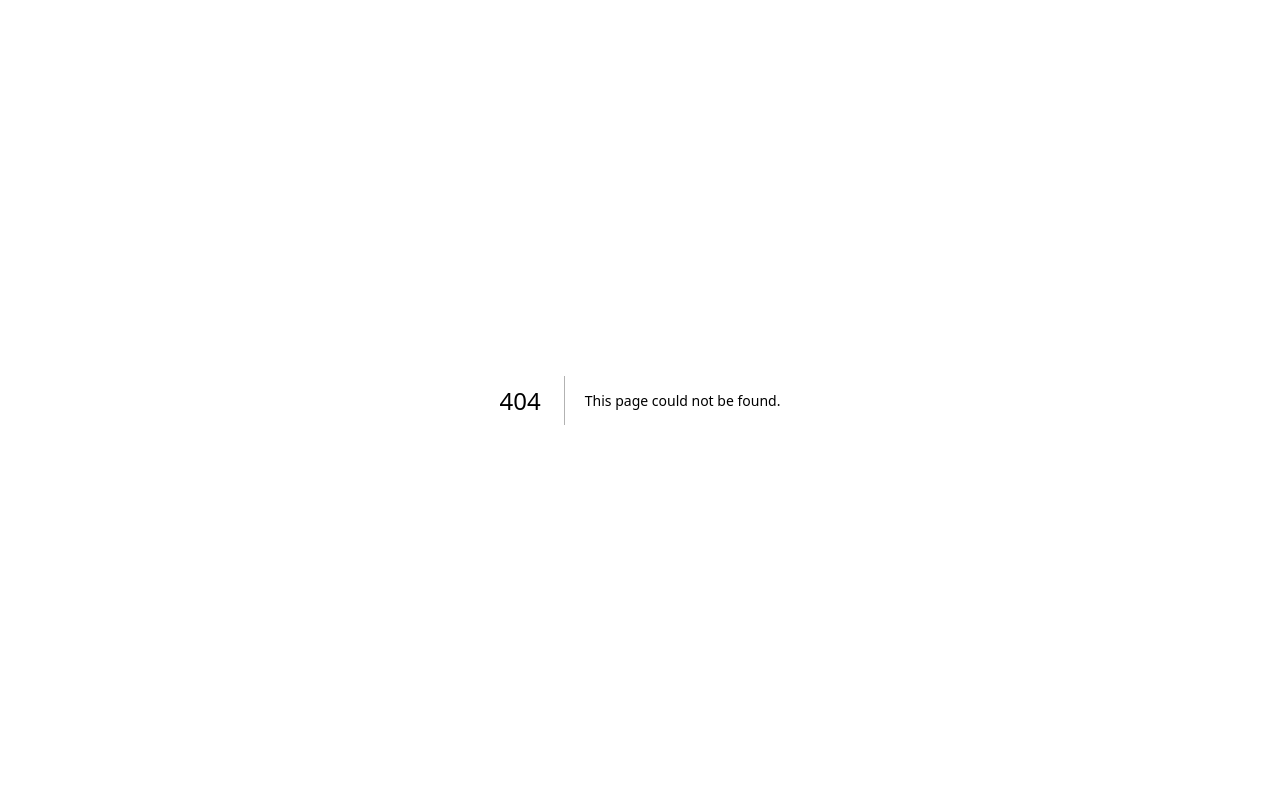
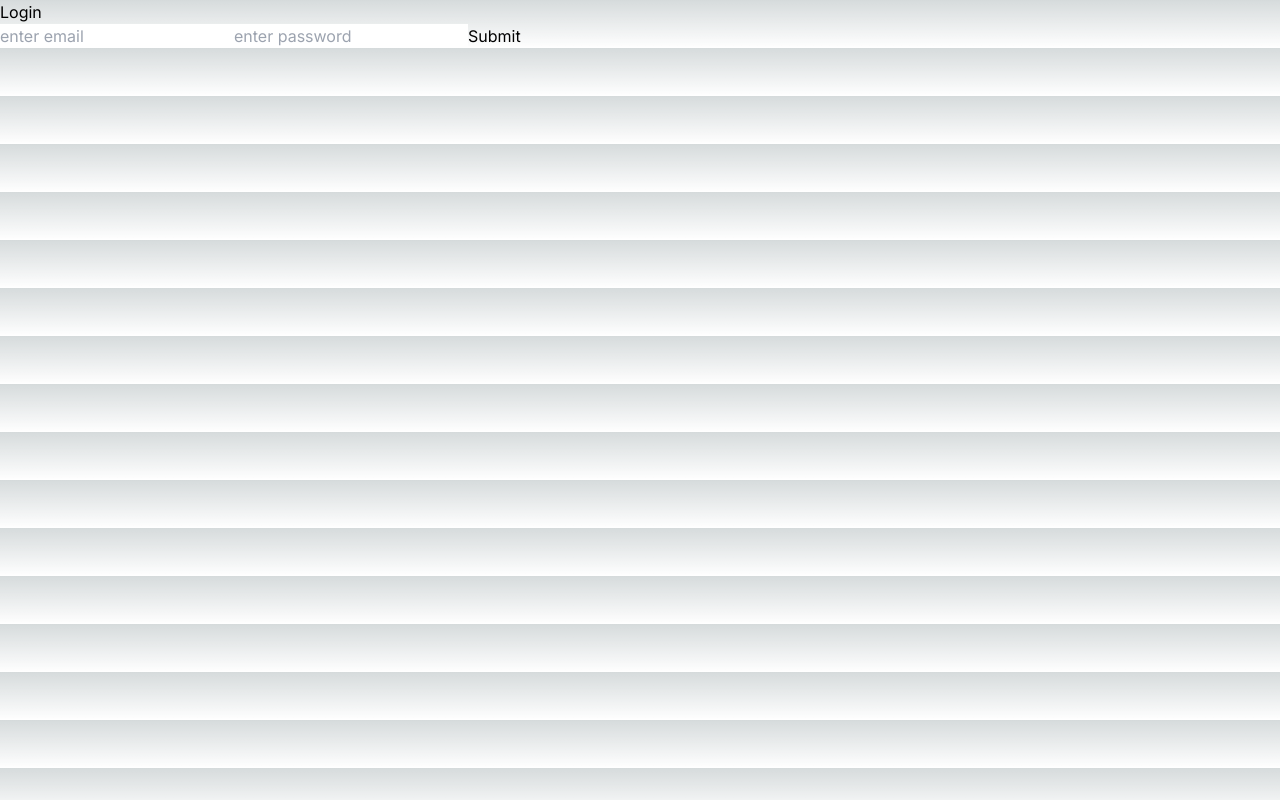
Before and after one commit to sajjad-FL/next-app, a Next.js app: page /usestate in a window 1280 px wide. Before the commit this address had no page. Built offline with nearby package versions, Linux system fonts and the light colour scheme.

Commit message:
use state in typescript with next js completed

```diff
--- /dev/null
+++ b/app/usestate/page.tsx
@@ -0,0 +1,42 @@
+"use client"
+import React, { useState } from 'react'
+
+interface IUser {
+    id: number,
+    name: string,
+    password: string
+}
+
+function Logged(): JSX.Element {
+
+  const [name, setName] = useState<string>('');
+  const [password, setPassword] = useState<string>('');
+  const [details, setDetails] = useState<IUser | null>(null)
+  const handleNameChange = (e: React.ChangeEvent<HTMLInputElement>) => {
+     setName(e.target.value);
+  }
+
+  const handlePasswordChange = (e: React.ChangeEvent<HTMLInputElement>) => {
+    setName(e.target.value);
+  }
+
+  const handleLogin = () => {
+    setDetails({id: Math.random(), name, password});
+  }
+
+  details && alert(JSON.stringify({details}));
+  return (
+    <div>
+      {
+        details ? `You are looged In ${name}` :  <div>
+        <div className='looded'>Login</div>
+       <input type="text" placeholder='enter email' onChange={handleNameChange} />
+       <input type="text" placeholder='enter password' onChange={handlePasswordChange} />
+       <button onClick={handleLogin}> Submit </button>
+  </div>
+      }
+    </div>
+  )
+}
+
+export default Logged;
```
